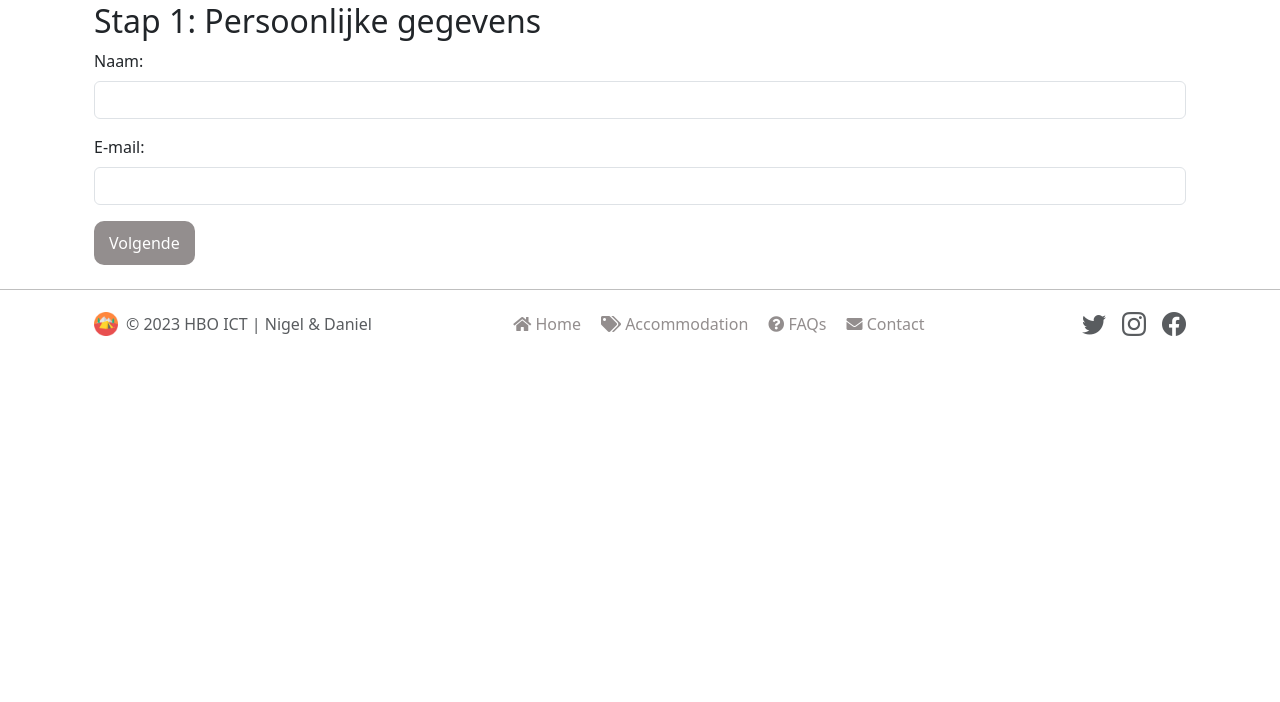
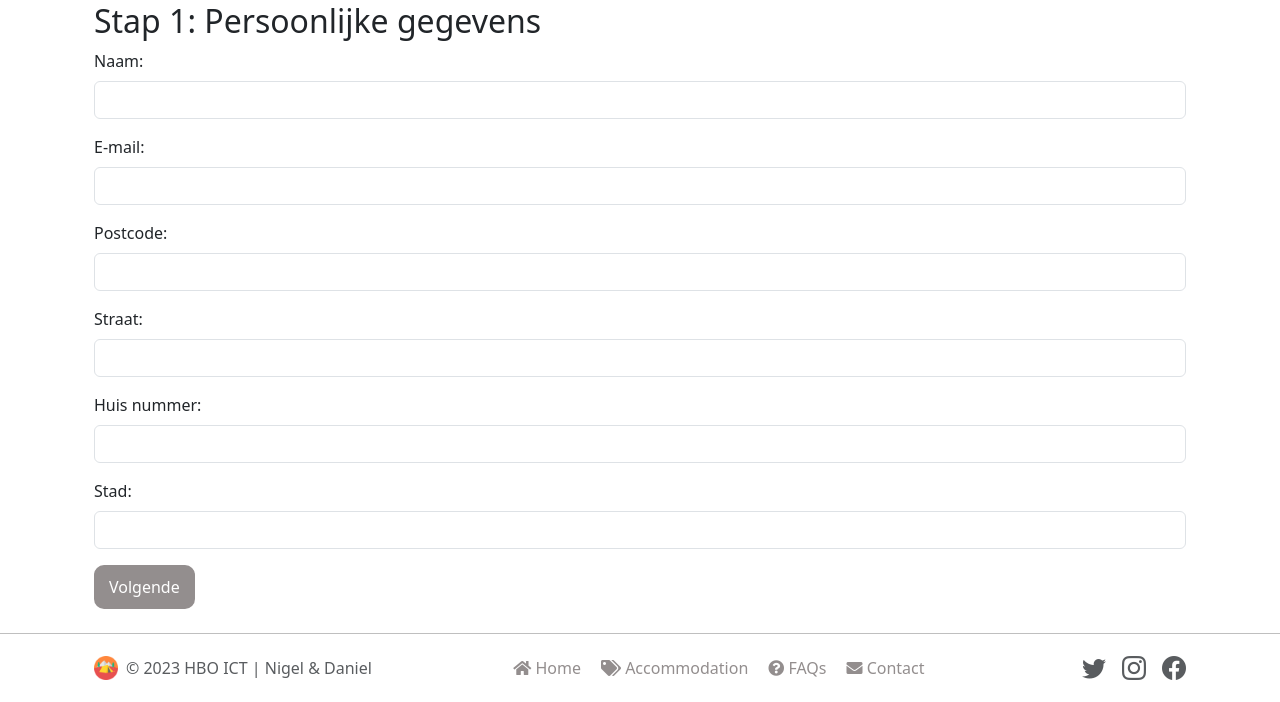
Before and after one commit to danielpastoor/HBO-ICT-Webtechnologie-jaar-1, a Flask app: template src/templates/pages/booking.html in a window 1280 px wide. Shown: the part 190-892 px from the top of the page. Before the commit the page ends 526 px from the top, so only its background shows below. Run offline with Flask 3, Linux system fonts and the light colour scheme; the template is opened without the code that fills it, so the values that code supplies are empty; parts of the project's set-up code (start-up, migrations or seed data) failed here and were passed over; some libraries are stand-ins or nearby versions.

Commit message:
Added better routing

```diff
--- a/src/controllers/BookingController.py
+++ b/src/controllers/BookingController.py
@@ -3,7 +3,7 @@
 # needed imports
 from flask import render_template
 # own imports
-from src.controllers.Base.ControllerBase import ControllerBase
+from src.controllers.Base.ControllerBase import ControllerBase, RouteMethods
 from src.data.ApplicationContext import ApplicationContext
 from src.models.AccommodationEntity import AccommodationEntity
 
@@ -15,6 +15,7 @@ class BookingPage(ControllerBase):
         _type_: page
     """
 
+    @RouteMethods(["Get", "Post"])
     def book(self, accommodation_id):
         """ Endpoint for getting the index page
         """
@@ -28,6 +29,5 @@ class BookingPage(ControllerBase):
         # return rendered html
         return render_template("pages/booking.html", booking=data[0])
 
-
 if __name__ == "__main__":
     pass
--- a/src/templates/components/BookingWizard/step-information.html
+++ b/src/templates/components/BookingWizard/step-information.html
@@ -2,11 +2,27 @@
     <h2>Stap 1: Persoonlijke gegevens</h2>
     <div class="mb-3">
         <label for="name" class="form-label">Naam:</label>
-        <input type="text" class="form-control" id="name" required>
+        <input type="text" class="form-control" name="username" id="name" required>
     </div>
     <div class="mb-3">
         <label for="email" class="form-label">E-mail:</label>
-        <input type="email" class="form-control" id="email" required>
+        <input type="email" class="form-control" name="email" id="email" required>
+    </div>
+    <div class="mb-3">
+        <label for="postalcode" class="form-label">Postcode:</label>
+        <input type="text" class="form-control" name="postalcode" id="postalcode" required>
+    </div>
+    <div class="mb-3">
+        <label for="street" class="form-label">Straat:</label>
+        <input type="text" class="form-control" name="street" id="street" required>
+    </div>
+    <div class="mb-3">
+        <label for="housenumber" class="form-label">Huis nummer:</label>
+        <input type="number" class="form-control" name="housenumber" id="housenumber" required>
+    </div>
+    <div class="mb-3">
+        <label for="city" class="form-label">Stad:</label>
+        <input type="text" class="form-control" name="city" id="city" required>
     </div>
     <button type="button" onclick="nextStep(1)" class="btn btn-primary">Volgende</button>
 </div>
--- a/src/templates/components/BookingWizard/step-payment.html
+++ b/src/templates/components/BookingWizard/step-payment.html
@@ -4,10 +4,6 @@
           <label for="creditCard" class="form-label">Creditcardnummer:</label>
           <input type="text" class="form-control" id="creditCard" required>
         </div>
-        <div class="mb-3">
-          <label for="expiry" class="form-label">Vervaldatum:</label>
-          <input type="text" class="form-control" id="expiry" required>
-        </div>
         <button type="button" onclick="prevStep(1)" class="btn btn-secondary">Vorige</button>
         <button type="submit" class="btn btn-success">Bevestigen</button>
       </div>
--- a/src/templates/components/card-accommondation.html
+++ b/src/templates/components/card-accommondation.html
@@ -9,7 +9,7 @@
                     </div>
                     <div class="col-24 col-md-12">
                         <div class="d-flex">
-                            <a href="/accommodation/accommodation/{{ accommodation.id }}" class="btn btn-primary">Detail</a>
+                            <a href="/accommodation/{{ accommodation.id }}" class="btn btn-primary">Detail</a>
                             <a href="/booking/book/{{ accommodation.id }}" class="btn btn-primary">Boek</a>
                         </div>
                     </div>
```
Also changed, not shown: src/controllers/Base/ControllerBase.py (+38 -7 lines).
